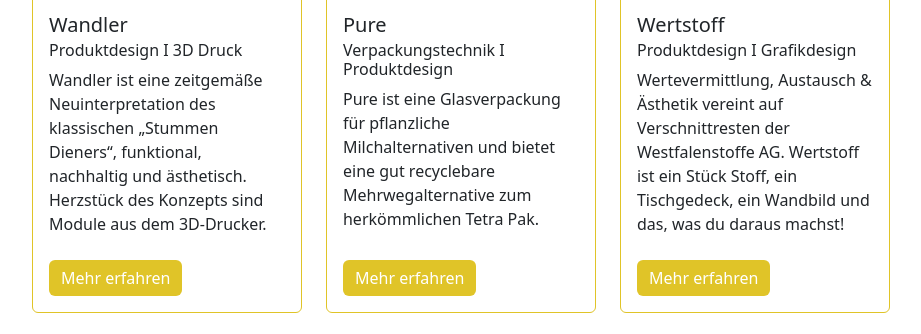
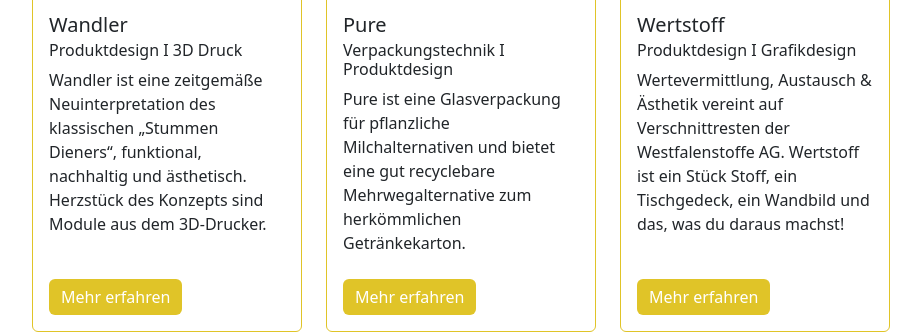
Before and after one commit to sofiesch/sofiesch.github.io, a Jekyll site: the page built from index.html, in a window 1280 px wide and 900 px high, scrolled down 829 px, cut to the strip 172-506 px from the top of the window. Shown: the whole strip, without its empty margins (179-1100 px from the left). Built offline with Jekyll 4.4.1, drawn with Linux system fonts in a browser that asks for light colours.

Commit message:
Add files via upload
pure new

```diff
--- a/projects/project_1_pure.md
+++ b/projects/project_1_pure.md
@@ -2,7 +2,7 @@
 layout: project
 project_title: Pure
 project_subtitle: Verpackungstechnik I Produktdesign
-project_description: Pure ist eine Glasverpackung für pflanzliche Milchalternativen und bietet eine gut recyclebare Mehrwegalternative zum herkömmlichen Tetra Pak.
+project_description: Pure ist eine Glasverpackung für pflanzliche Milchalternativen und bietet eine gut recyclebare Mehrwegalternative zum herkömmlichen Getränkekarton.
 
 project_thumbnail: /assets/images/pure_11.png
 project_images:
```
